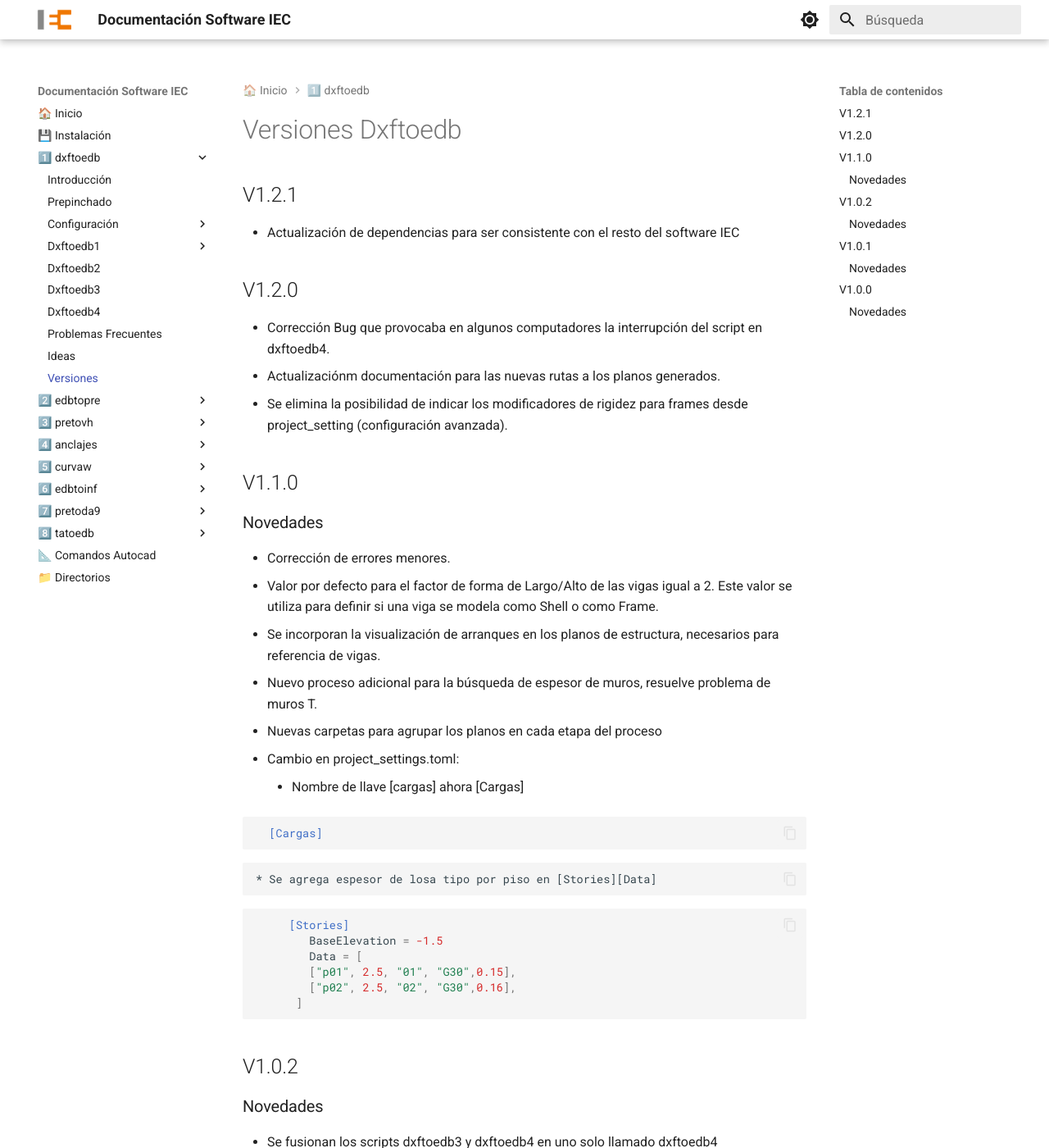
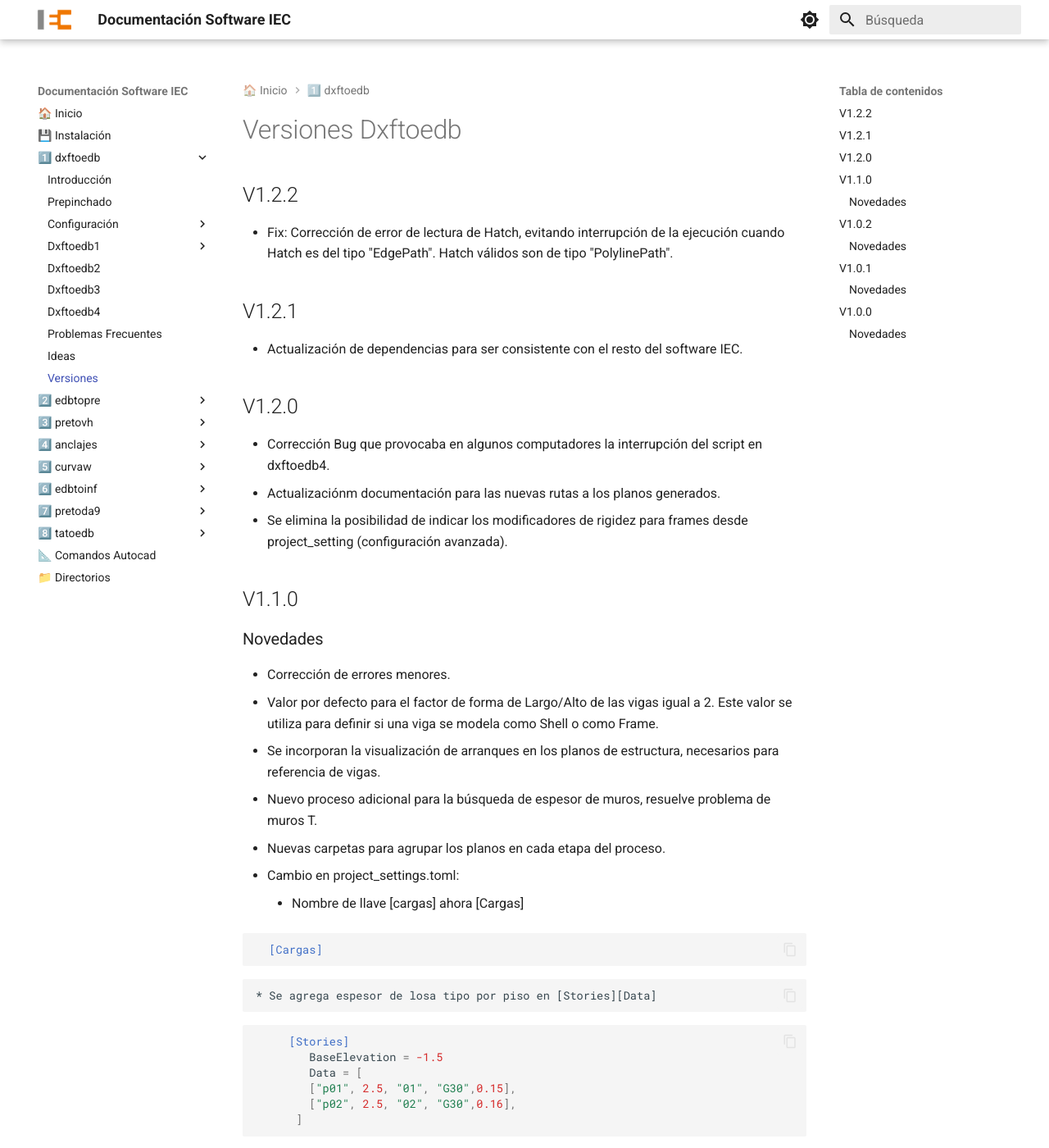
Before and after one commit to iec-ingenieria/documentacion, an MkDocs documentation site: the page built from docs/dxftoedb/versiones.md, in a window 1280 px wide and 1400 px high. Shown: the whole window at 82% size. Built offline with MkDocs 1.6.1 and Material for MkDocs 9.7.7, drawn with Linux system fonts in a browser that asks for light colours.

Commit message:
dxftoedb v1.2.2

```diff
--- a/docs/dxftoedb/versiones.md
+++ b/docs/dxftoedb/versiones.md
@@ -1,8 +1,12 @@
 # Versiones Dxftoedb
+
+## V1.2.2
+
+  - Fix: Corrección de error de lectura de Hatch, evitando interrupción de la ejecución cuando Hatch es del tipo "EdgePath". Hatch válidos son de tipo "PolylinePath".
 
 ## V1.2.1
 
-  - Actualización de dependencias para ser consistente con el resto del software IEC
+  - Actualización de dependencias para ser consistente con el resto del software IEC.
 
 ## V1.2.0
 
@@ -18,7 +22,7 @@
 - Valor por defecto para el factor de forma de Largo/Alto de las vigas igual a 2. Este valor se utiliza para definir si una viga se modela como Shell o como Frame.
 - Se incorporan la visualización de arranques en los planos de estructura, necesarios para referencia de vigas.
 - Nuevo proceso adicional para la búsqueda de espesor de muros, resuelve problema de muros T.
-- Nuevas carpetas para agrupar los planos en cada etapa del proceso
+- Nuevas carpetas para agrupar los planos en cada etapa del proceso.
 - Cambio en project_settings.toml:
     - Nombre de llave [cargas] ahora [Cargas]
 
```
